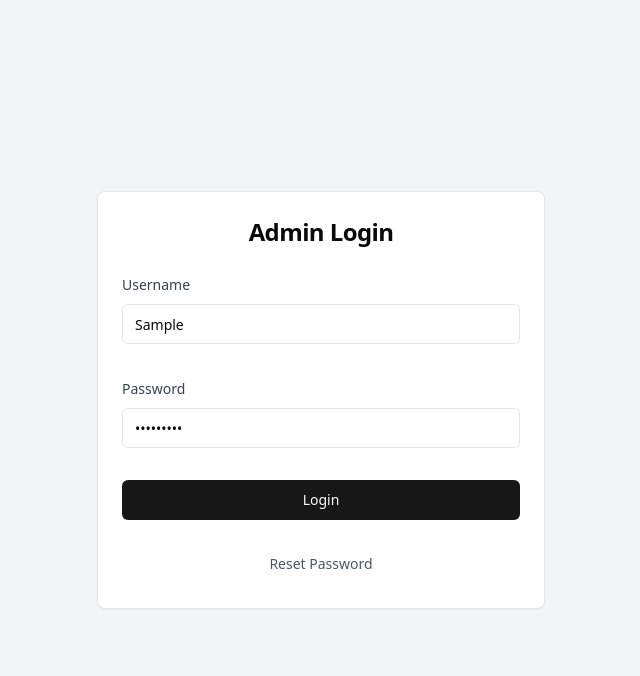
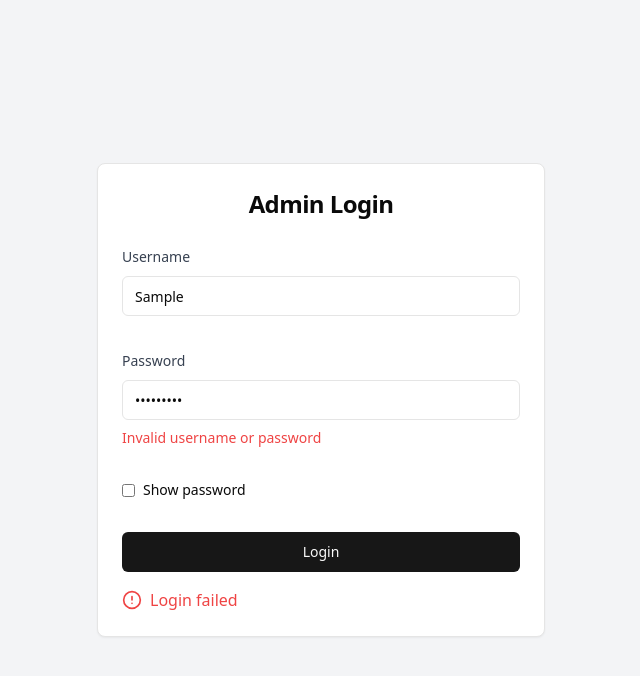
Before and after one commit to yaminmomo15/wanted-games-admin-ui, a React (Vite) app: page /login in a window 1280 px wide. Both pictures are taken after typing "Sample", "Sample123" into the empty fields and a click on the button "Login". Shown: the top 676 px of the page, without its empty margins (319-959 px from the left). Built offline with nearby package versions, Linux system fonts and the light colour scheme; no server answers.

Commit message:
Enable show password in login

```diff
--- a/src/components/pages/login.tsx
+++ b/src/components/pages/login.tsx
@@ -5,19 +5,26 @@ import { Card, CardContent, CardFooter, CardHeader, CardTitle } from "@/componen
 import axios from "axios"
 import { useAuth } from "@/hooks/useAuth"
 import { useNavigate } from 'react-router-dom'
+import { AlertCircle, CheckCircle2 } from 'lucide-react'
+import { Label } from "@/components/ui/label"
 
 const API_URL = import.meta.env.VITE_API_URL + '/admin'
 
 function LoginPage() {
-  const [isResetPassword, setIsResetPassword] = useState(false)
+  // Comment out reset password related state
+  // const [isResetPassword, setIsResetPassword] = useState(false)
   const [username, setUsername] = useState('')
   const [password, setPassword] = useState('')
-  const [email, setEmail] = useState('')
+  // const [email, setEmail] = useState('')
   const { login } = useAuth()
   const navigate = useNavigate()
+  const [showPassword, setShowPassword] = useState(false)
+  const [state, setState] = useState<{ message?: string; errors?: Record<string, string> }>({})
+
   const handleLogin = async (e: React.FormEvent) => {
     e.preventDefault()
-    // TODO: Implement login logic
+    setState({}) // Reset state before new attempt
+
     try {
       const response = await axios({
         method: 'post',
@@ -30,14 +37,19 @@ function LoginPage() {
           'Content-Type': 'application/json'
         }
       });
-		console.log(response.data.message, response.data.token)
+      setState({ message: 'Login successful' })
       login(response.data.token)
       navigate('/')
     } catch (error) {
-		console.error(error)
+      setState({
+        message: 'Login failed',
+        errors: { credentials: 'Invalid username or password' }
+      })
     }
   }
 
+  // Comment out reset password related functions
+  /*
   const handleResetPassword = (e: React.FormEvent) => {
     e.preventDefault()
     // TODO: Implement reset password logic
@@ -50,38 +62,19 @@ function LoginPage() {
     setPassword('')
     setEmail('')
   }
+  */
 
   return (
     <div className="flex items-center justify-center min-h-screen bg-gray-100">
       <Card className="w-full max-w-md">
         <CardHeader>
           <CardTitle className="text-2xl font-bold text-center">
-            {isResetPassword ? 'Admin Password Reset' : 'Admin Login'}
+            {/* {isResetPassword ? 'Admin Password Reset' : 'Admin Login'} */}
+            Admin Login
           </CardTitle>
         </CardHeader>
         <CardContent>
-          {isResetPassword ? (
-            <form onSubmit={handleResetPassword} className="space-y-8">
-              <div className="space-y-2">
-                <label htmlFor="email" className="text-sm font-medium text-gray-700">
-                  Email
-                </label>
-                <Input
-                  id="email"
-                  type="email"
-                  placeholder="Enter your email"
-                  value={email}
-                  onChange={(e) => setEmail(e.target.value)}
-                  required
-                />
-              </div>
-              <div className="mt-8">
-                <Button type="submit" className="w-full">
-                  Send Reset Link
-                </Button>
-              </div>
-            </form>
-          ) : (
+          {/* Remove the isResetPassword conditional rendering and keep only the login form */}
           <form onSubmit={handleLogin} className="space-y-8">
             <div className="space-y-2">
               <label htmlFor="username" className="text-sm font-medium text-gray-700">
@@ -97,26 +90,45 @@ function LoginPage() {
               />
             </div>
             <div className="space-y-2">
-                <label htmlFor="password" className="text-sm font-medium text-gray-700">
+              <Label htmlFor="password" className="text-sm font-medium text-gray-700">
                 Password
-                </label>
+              </Label>
               <Input
                 id="password"
-                  type="password"
+                type={showPassword ? 'text' : 'password'}
                 placeholder="Enter your password"
                 value={password}
                 onChange={(e) => setPassword(e.target.value)}
                 required
               />
+              {state?.errors?.credentials && (
+                <p className="text-sm text-red-500">{state.errors.credentials}</p>
+              )}
+            </div>
+            <div className="flex items-center space-x-2">
+              <input
+                type="checkbox"
+                id="showPassword"
+                checked={showPassword}
+                onChange={() => setShowPassword(!showPassword)}
+                className="rounded border-gray-300 text-primary focus:ring-primary"
+              />
+              <Label htmlFor="showPassword" className="text-sm font-normal">Show password</Label>
             </div>
             <div className="mt-8">
               <Button type="submit" className="w-full">
                 Login
               </Button>
+              {state?.message && (
+                <div className={`mt-4 flex items-center space-x-2 ${state.errors ? 'text-red-500' : 'text-green-500'}`}>
+                  {state.errors ? <AlertCircle className="h-5 w-5" /> : <CheckCircle2 className="h-5 w-5" />}
+                  <span>{state.message}</span>
+                </div>
+              )}
             </div>
           </form>
-          )}
         </CardContent>
+        {/* Comment out CardFooter with reset password button
         <CardFooter>
           <Button
             variant="link"
@@ -126,6 +138,7 @@ function LoginPage() {
             {isResetPassword ? 'Back to Login' : 'Reset Password'}
           </Button>
         </CardFooter>
+        */}
       </Card>
     </div>
   )
```
Lines whose indentation alone changed are shown as unchanged.
